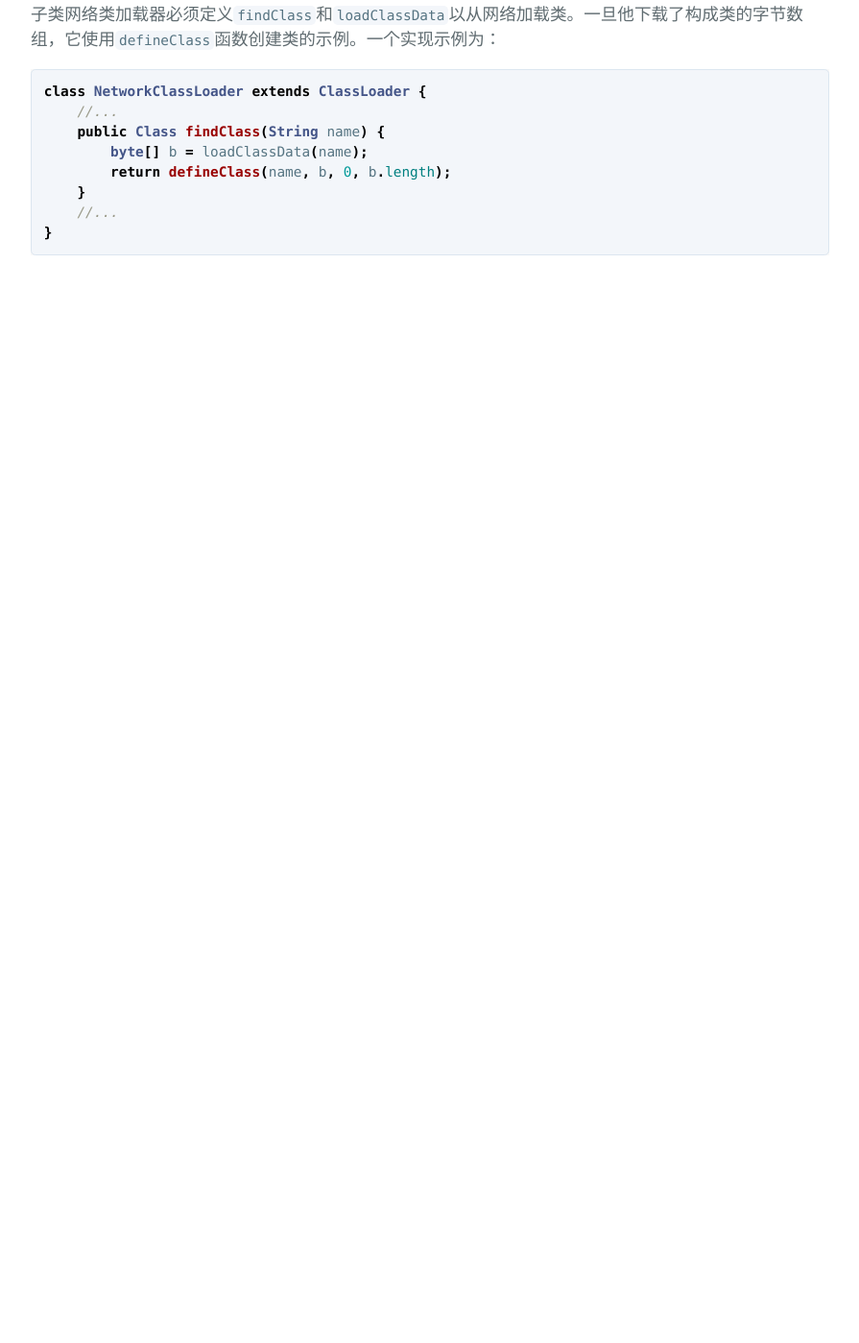
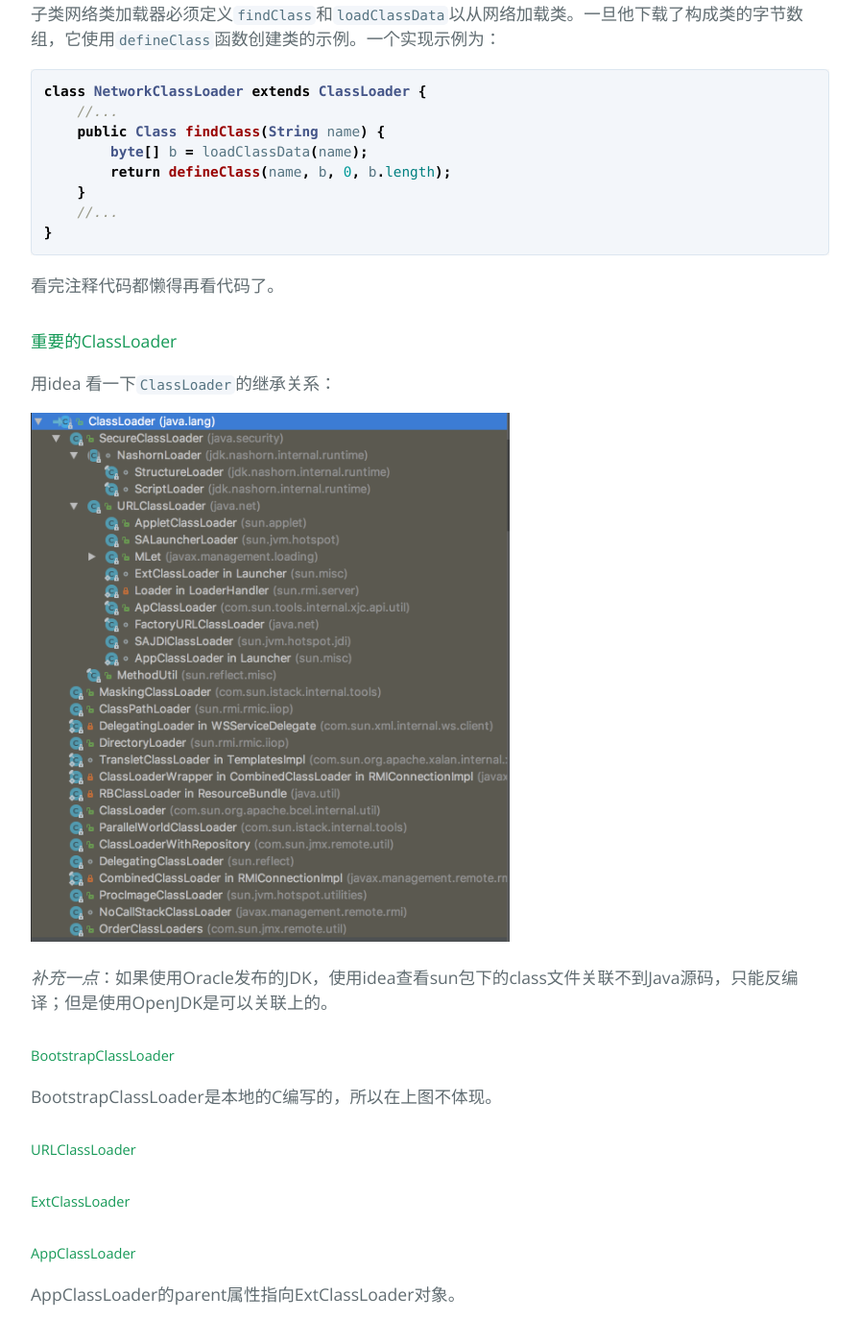
Before and after one commit to dingl-designer/blog, a Jekyll site: the page built from docs/articles/working-scene/ClassLoaderSources.md, in a window 1280 px wide and 1400 px high, scrolled down 1445 px. Shown: the whole window at 96% size, without its empty margins (192-1087 px from the left). Built offline with Jekyll 4.4.1, drawn with Linux system fonts in a browser that asks for light colours; our own code applies the rules of GitHub Pages for plain Markdown files; before the commit the page ends 1759 px from its top, so only the background shows below that; some of the changed text lies outside the part shown.

Commit message:
hierarchy

````diff
--- a/docs/articles/working-scene/ClassLoaderSources.md
+++ b/docs/articles/working-scene/ClassLoaderSources.md
@@ -46,3 +46,25 @@ class NetworkClassLoader extends ClassLoader {
     //...
 }
 ```
+
+看完注释代码都懒得再看代码了。
+
+#### 重要的ClassLoader
+
+用idea 看一下`ClassLoader`的继承关系：
+
+<img src="./pics/class_loader.png" width="60%">
+
+*补充一点*：如果使用Oracle发布的JDK，使用idea查看sun包下的class文件关联不到Java源码，只能反编译；但是使用OpenJDK是可以关联上的。
+
+##### BootstrapClassLoader
+
+BootstrapClassLoader是本地的C编写的，所以在上图不体现。
+
+##### URLClassLoader
+
+##### ExtClassLoader
+
+##### AppClassLoader
+
+AppClassLoader的parent属性指向ExtClassLoader对象。
````
Also changed, not shown: other parts of docs/articles/working-scene/ClassLoaderSources.md (+1 -1 lines), docs/articles/working-scene/pics/class_loader.png (added).
